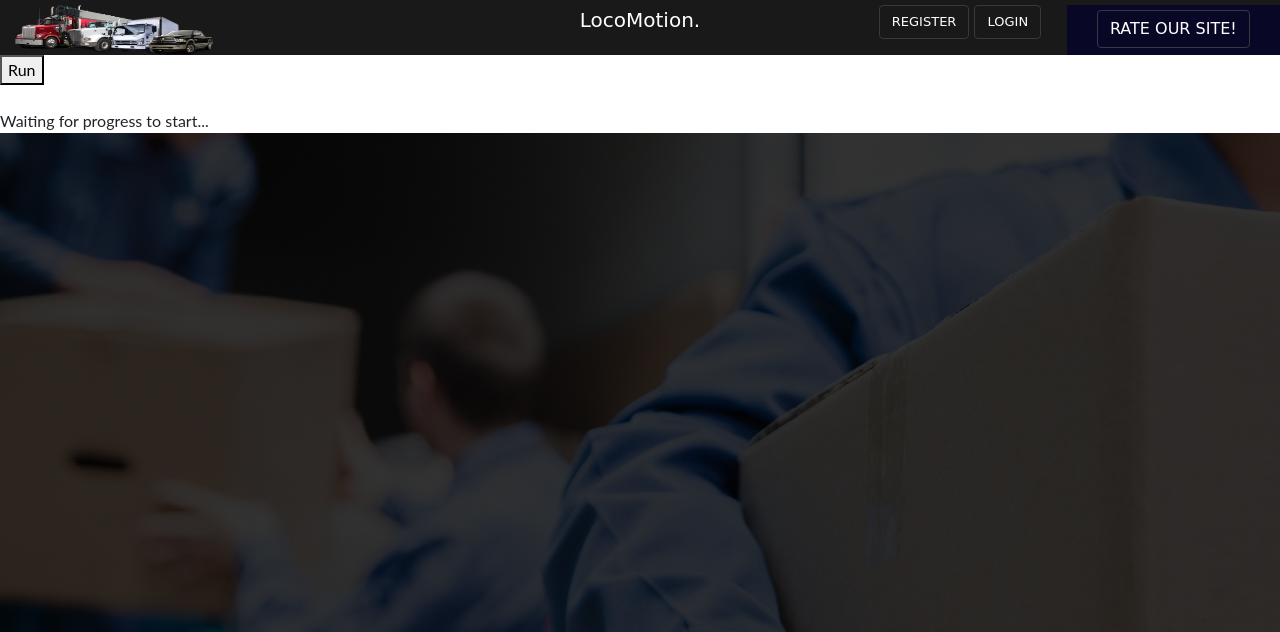
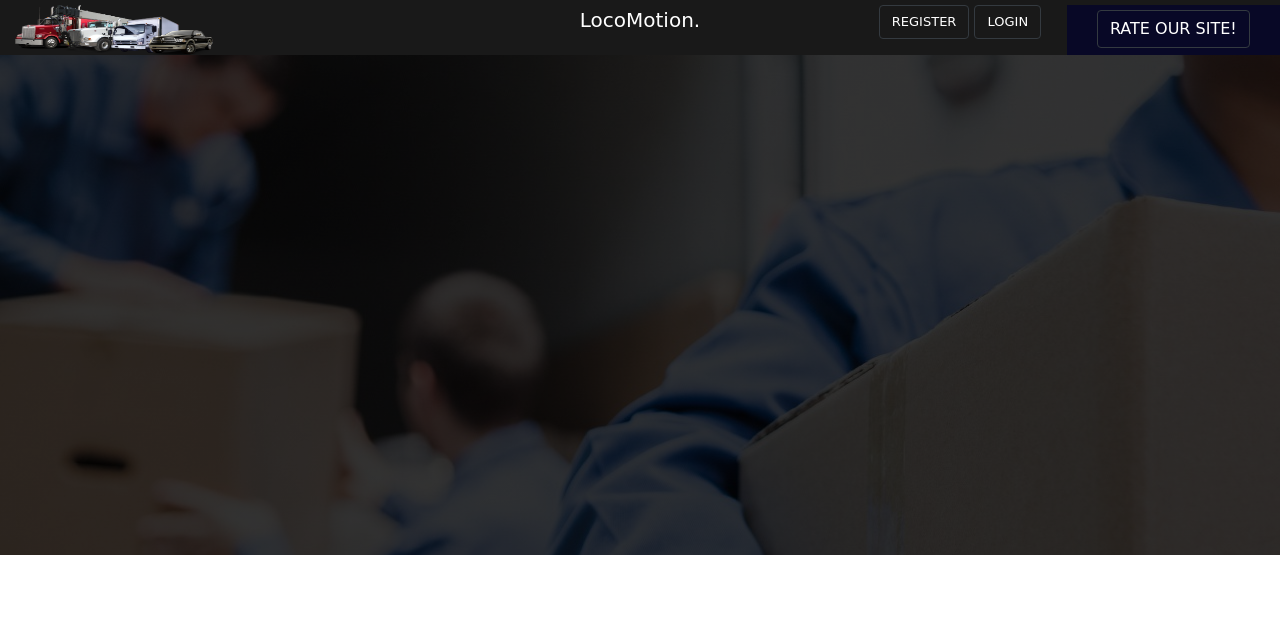
Before and after one commit to BrianNgeno/locomotion, a Django app: page / in a window 1280 px wide. Shown: the top 632 px of the page. Run offline with Django 3.2, Linux system fonts and the light colour scheme; parts of the project's set-up code (start-up, migrations or seed data) failed here and were passed over; some libraries are stand-ins or nearby versions; some web fonts are replaced.

Commit message:
added a function to convert date

```diff
--- a/locomotion/settings.py
+++ b/locomotion/settings.py
@@ -106,6 +106,7 @@
     'django.contrib.auth.middleware.AuthenticationMiddleware',
     'django.contrib.messages.middleware.MessageMiddleware',
     'django.middleware.clickjacking.XFrameOptionsMiddleware',
+    'whitenoise.middleware.WhiteNoiseMiddleware',
 ]
 
 ROOT_URLCONF = 'locomotion.urls'
--- a/moving/forms.py
+++ b/moving/forms.py
@@ -7,3 +7,8 @@
     class Meta:
         model = Profile
         exclude = ['user']
+
+class Rate(forms.ModelForm):
+    class Meta:
+        model = Rate
+        exclude =['user']
--- a/moving/static/js/moving.js
+++ /dev/null
@@ -1,17 +0,0 @@
-function updateProgress(progressBarElement, progressBarMessageElement, progress) {
-    progressBarElement.style.width = progress.percent + "%";
-    progressBarMessageElement.innerHTML = progress.current + ' of ' + progress.total + ' processed.';
-  }
-
-  var trigger = document.getElementById('progress-bar-trigger');
-  trigger.addEventListener('click', function(e) {
-    var bar = document.getElementById("progress-bar");
-    var barMessage = document.getElementById("progress-bar-message");
-    for (var i = 0; i < 11; i++) {
-      setTimeout(updateProgress, 500 * i, bar, barMessage, {
-        percent: 10 * i,
-        current: 10 * i,
-        total: 100
-      })
-    }
-  })
--- a/moving/templates/base.html
+++ b/moving/templates/base.html
@@ -22,11 +22,6 @@
 
 <body>
   {% include "navbar.html" %}
-  <div id="progress-wrapper">
-    <button id="progress-bar-trigger">Run</button>
-    <div id="progress-bar" style="background-color: blue; width: 0%;">&nbsp;</div>
-    <div id="progress-bar-message">Waiting for progress to start...</div>
-  </div>
   {% block content %} {%endblock%}
 
   {% block scripts %}
--- a/moving/views.py
+++ b/moving/views.py
@@ -5,6 +5,18 @@
 from django.contrib.auth.models import User
 
 # Create your views here.
+
+def convert_dates(dates):
+    # function that gets the weekday number for the date.
+    day_number = dt.date.weekday(dates)
+
+    days = ['Monday','Tuesday','Wednesday','thursday','Friday','Saturday','Sunday']
+    '''
+    Returns the actual day of the week
+    '''
+    day = days[day_number]
+    return day
+
 
 def home(request):
     return render(request,'main/home.html')
```
Also changed, not shown: moving/models.py (+13 -4 lines), moving/static/css/moving.css (line endings or trailing spaces).
